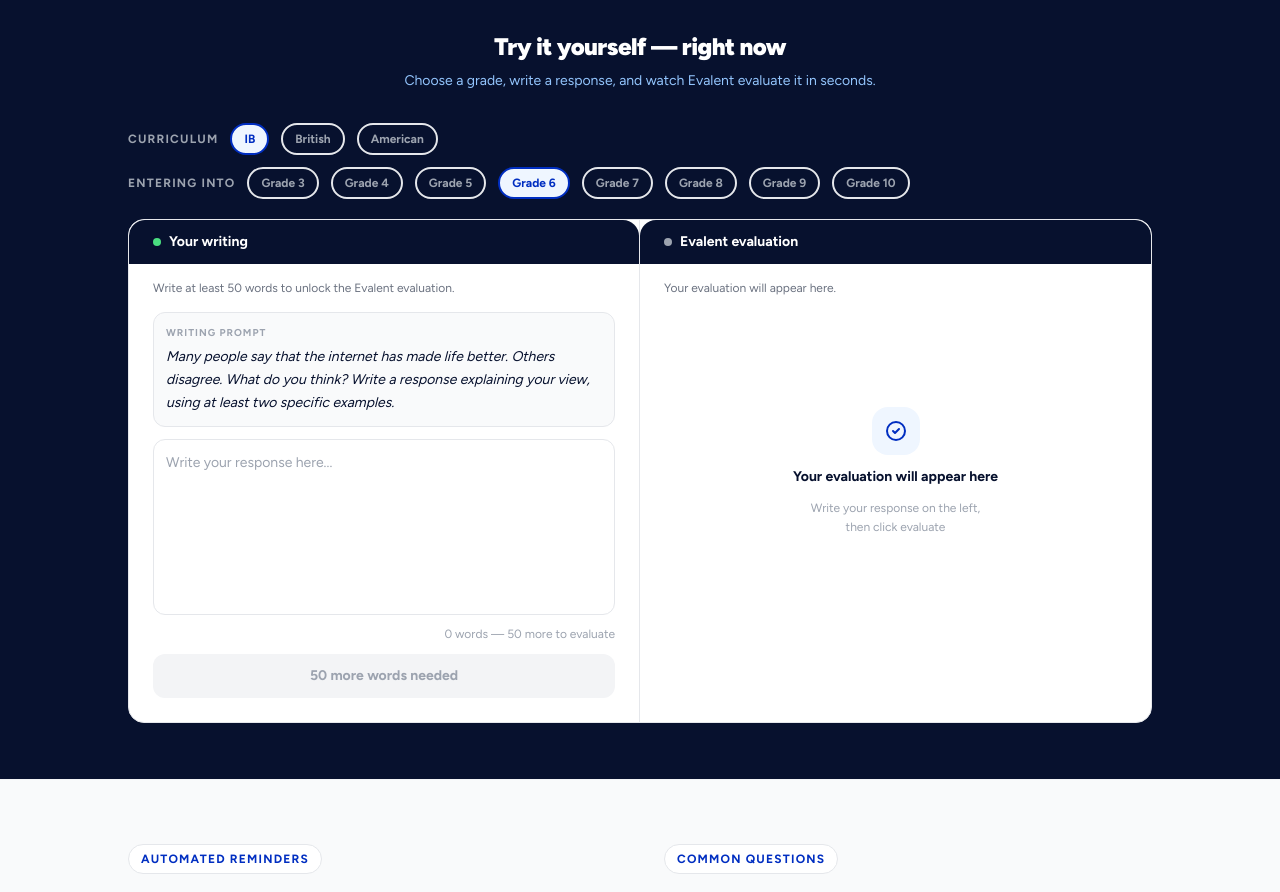
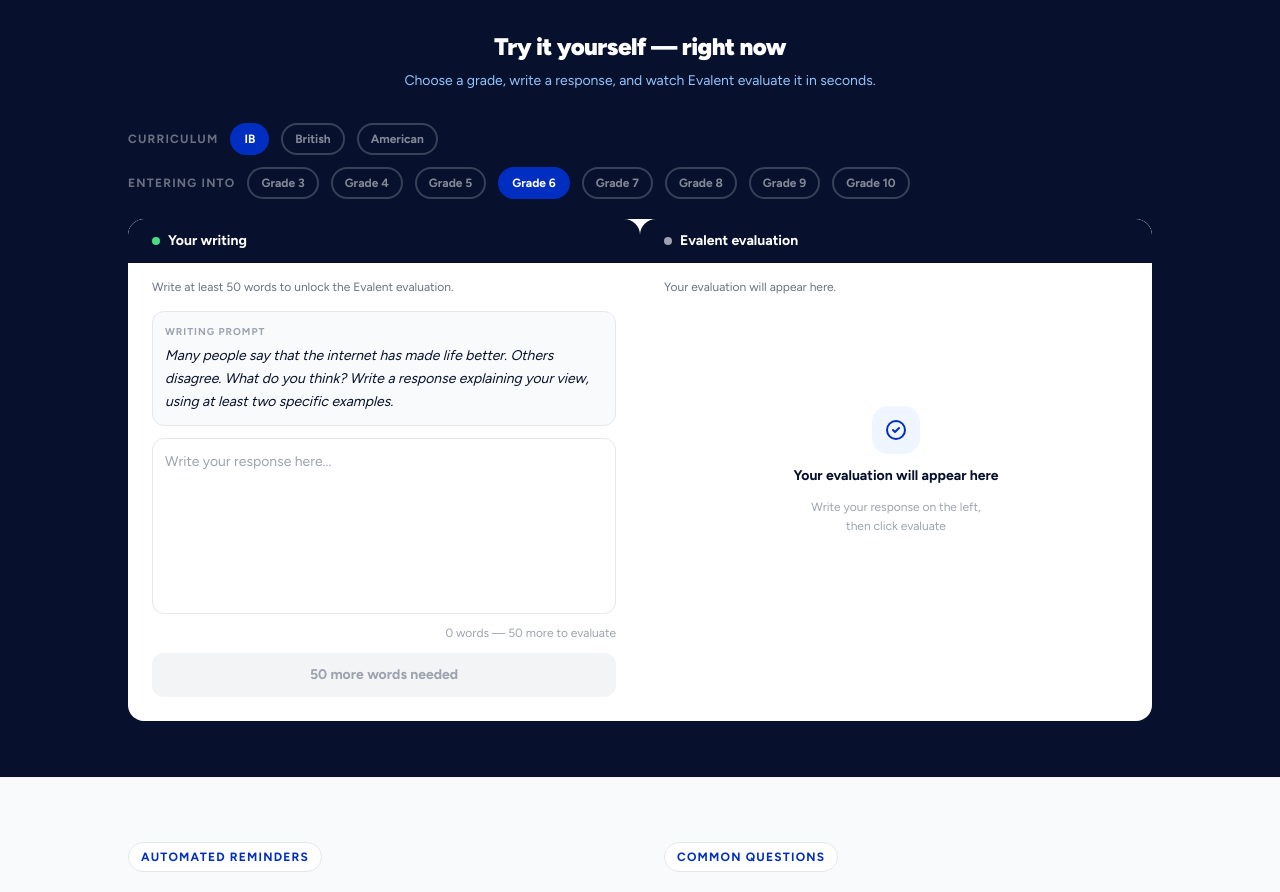
Before and after one commit to wigsbury-ui/evalent-marketing, a Next.js app: page / in a window 1280 px wide. Shown: the part 4720-5612 px from the top of the page. Built offline with nearby package versions, Linux system fonts and the light colour scheme.

Commit message:
fix: EvalDemo styling — lighter headers, better buttons, no divider

```diff
--- a/src/components/EvalDemo.tsx
+++ b/src/components/EvalDemo.tsx
@@ -130,26 +130,26 @@ export default function EvalDemo() {
   return (
     <div className="max-w-5xl mx-auto">
       <div className="flex gap-3 flex-wrap mb-3 items-center">
-        <span className="text-xs font-bold text-gray-400 tracking-widest">CURRICULUM</span>
+        <span className="text-xs font-bold text-white/40 tracking-widest">CURRICULUM</span>
         {CURRICULA.map(c => (
           <button key={c} onClick={() => { setCurric(c); setState('idle') }}
-            className={`px-3 py-1.5 rounded-full border-2 text-xs font-bold transition-all ${curric === c ? 'border-brand bg-blue-50 text-brand' : 'border-gray-200 text-gray-400 hover:border-brand'}`}>
+            className={`px-3 py-1.5 rounded-full border-2 text-xs font-bold transition-all ${curric === c ? 'border-brand bg-brand text-white' : 'border-white/20 text-white/50 hover:border-white/60 hover:text-white'}`}>
             {c}
           </button>
         ))}
       </div>
       <div className="flex gap-3 flex-wrap mb-5 items-center">
-        <span className="text-xs font-bold text-gray-400 tracking-widest">ENTERING INTO</span>
+        <span className="text-xs font-bold text-white/40 tracking-widest">ENTERING INTO</span>
         {GRADES.map(g => (
           <button key={g} onClick={() => { setGrade(g); setState('idle') }}
-            className={`px-3 py-1.5 rounded-full border-2 text-xs font-bold transition-all ${grade === g ? 'border-brand bg-blue-50 text-brand' : 'border-gray-200 text-gray-400 hover:border-brand'}`}>
+            className={`px-3 py-1.5 rounded-full border-2 text-xs font-bold transition-all ${grade === g ? 'border-brand bg-brand text-white' : 'border-white/20 text-white/50 hover:border-white/60 hover:text-white'}`}>
             {gradeLabel(g)}
           </button>
         ))}
       </div>
 
-      <div className="grid md:grid-cols-2 gap-0 border border-gray-200 rounded-2xl overflow-hidden bg-white items-start">
-        <div className="p-6 border-r border-gray-200">
+      <div className="grid md:grid-cols-2 gap-0 rounded-2xl overflow-hidden bg-white items-start">
+        <div className="p-6">
           <div className="bg-navy px-6 py-3 -mx-6 -mt-6 mb-4 flex items-center gap-2 rounded-t-2xl">
             <span className="w-2 h-2 bg-green-400 rounded-full" />
             <span className="text-sm font-bold text-white">Your writing</span>
```
